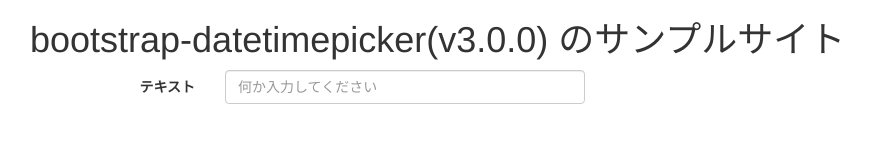
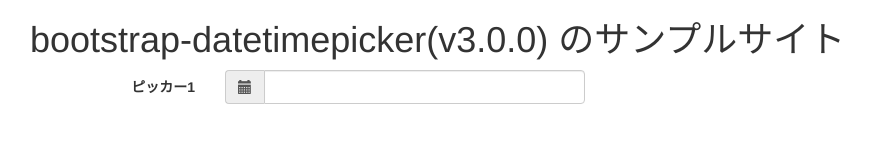
Before and after one commit to tomoyamkung/bootstrap-datetimepicker-sample, a website: page index.html in a window 1280 px wide. Shown: the whole page, without its empty margins (40-911 px from the left). Drawn offline with nearby package versions, Linux system fonts and the light colour scheme.

Commit message:
Bootstrap を使ってピッカー用のテキストを作成

```diff
--- a/index.html
+++ b/index.html
@@ -15,9 +15,14 @@
 
 		<form class="form-horizontal text-center" role="form">
 			<div class="form-group">
-				<label for="text1" class="col-sm-2 control-label">テキスト</label>
+				<label for="text1" class="col-sm-2 control-label">ピッカー1</label>
 				<div class="col-sm-4">
-					<input type="text" class="form-control" id="text1" placeholder="何か入力してください">
+					<div id="datetimepicker-picker1" class="input-group">
+						<span class="input-group-addon">
+							<span class="glyphicon glyphicon-calendar"></span>
+						</span>
+						<input id="input-picker1" class="form-control" name="input-picker1" type="text" >
+					</div>
 				</div>
 			</div>
 		</form>
```
